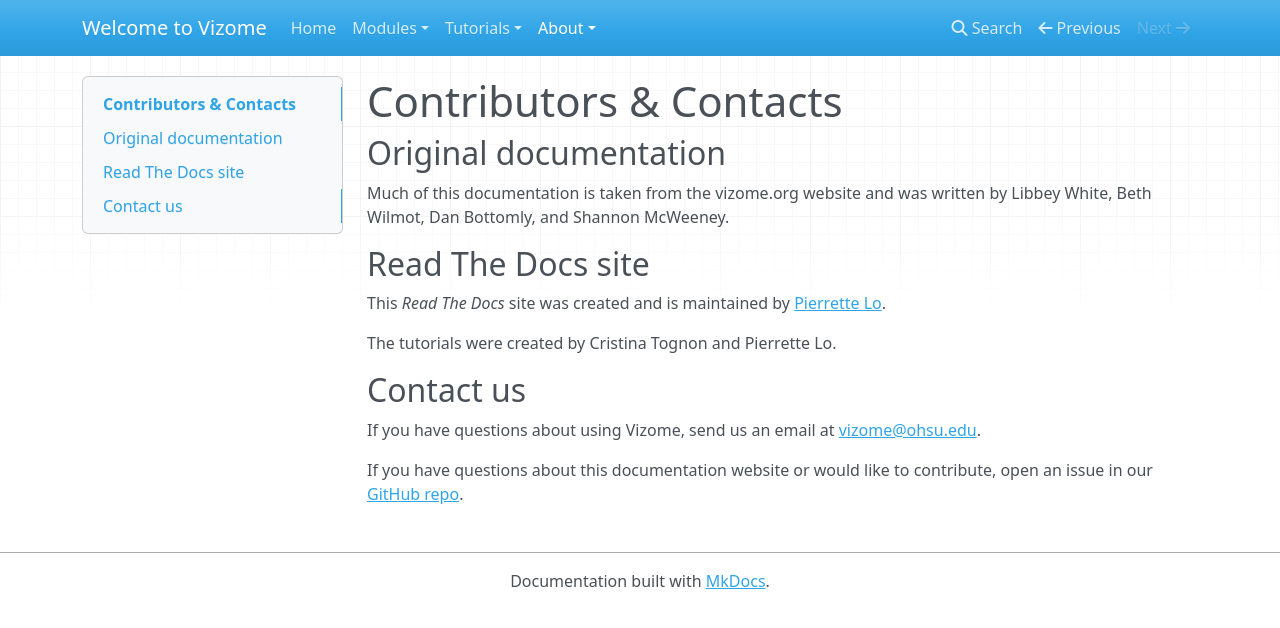
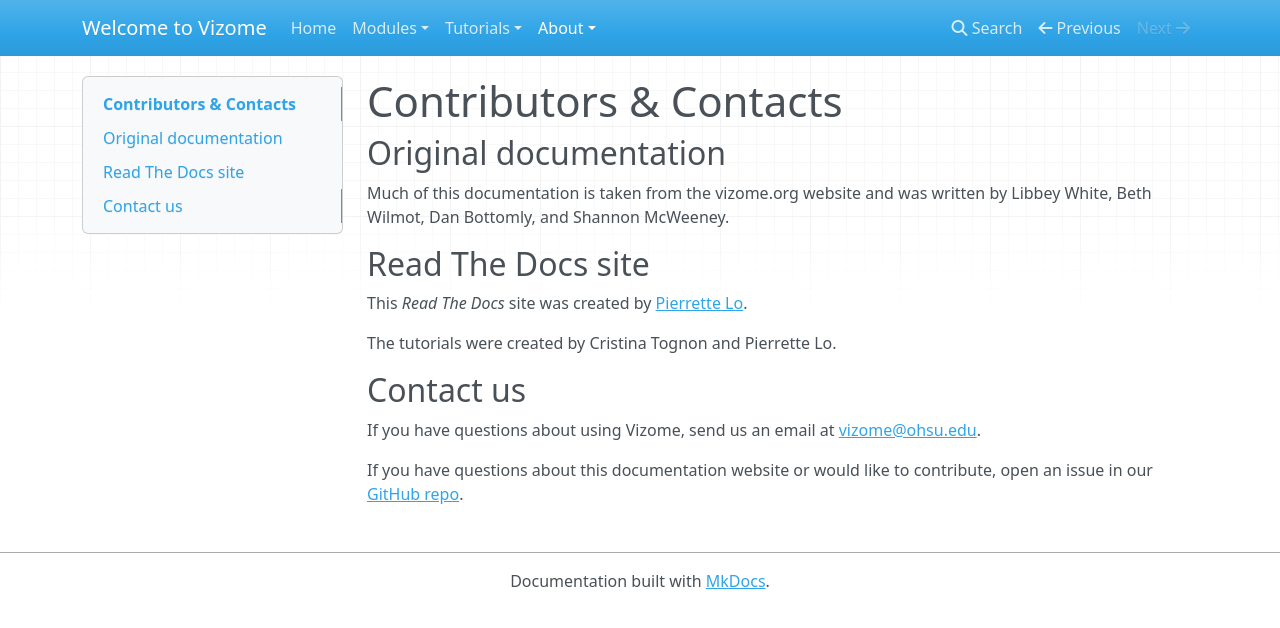
Before and after one commit to lopierra/vizome_docs, an MkDocs documentation site: the page built from docs/contributors.md, in a window 1280 px wide. Shown: the top 628 px of the page. Built offline with MkDocs 1.6.1, drawn with Linux system fonts in a browser that asks for light colours; nearby versions of some CDN libraries; old or Windows-style settings are respelled for this version of MkDocs.

Commit message:
Update contributors.md

```diff
--- a/docs/contributors.md
+++ b/docs/contributors.md
@@ -6,7 +6,7 @@
 
 ## Read The Docs site
 
-This *Read The Docs* site was created and is maintained by [Pierrette Lo](https://github.com/lopierra).
+This *Read The Docs* site was created by [Pierrette Lo](https://github.com/lopierra).
 
 The tutorials were created by Cristina Tognon and Pierrette Lo.
 
```
